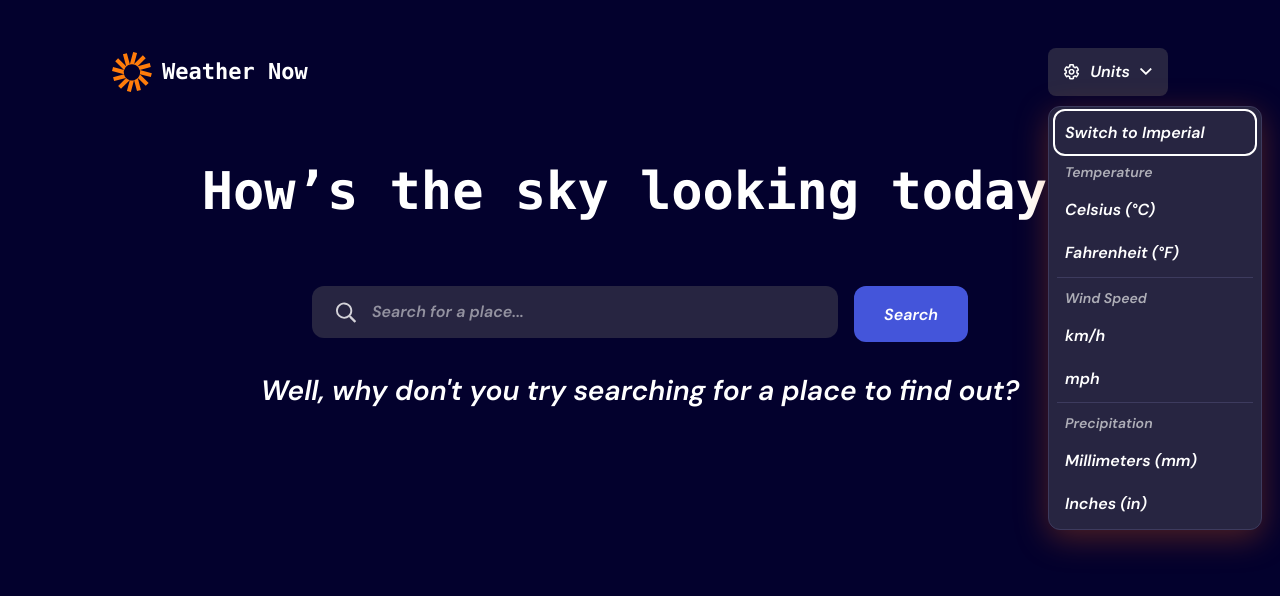
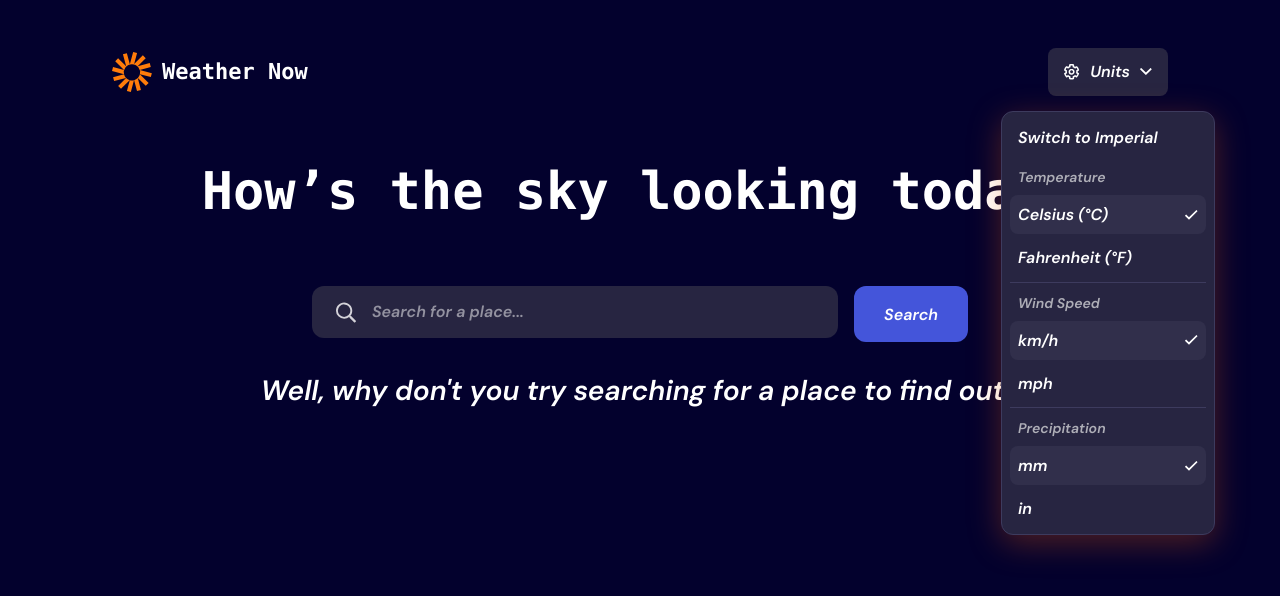
Before and after one commit to nofuenterr/weather-now, a React (Vite) app: page / in a window 1280 px wide. Both pictures are taken after a click on the button "Units". Shown: the top 596 px of the page. Built offline with nearby package versions, Linux system fonts and the light colour scheme; a web font is replaced by a local one.

Commit message:
feat: install zustand for global state and persistence of units and add unit conversion functionality

```diff
--- a/package.json
+++ b/package.json
@@ -17,12 +17,14 @@
 		"@tailwindcss/vite": "^4.1.18",
 		"@tanstack/react-query": "^5.90.17",
 		"date-fns": "^4.1.0",
+		"immer": "^11.1.3",
 		"prettier": "^3.8.0",
 		"prettier-plugin-tailwindcss": "^0.7.2",
 		"radix-ui": "^1.4.3",
 		"react": "^19.2.0",
 		"react-dom": "^19.2.0",
-		"tailwindcss": "^4.1.18"
+		"tailwindcss": "^4.1.18",
+		"zustand": "^5.0.10"
 	},
 	"devDependencies": {
 		"@eslint/js": "^9.39.1",
--- a/src/components/Header.tsx
+++ b/src/components/Header.tsx
@@ -2,6 +2,14 @@ import BrandLogo from './icons/BrandLogo';
 import { Select } from 'radix-ui';
 import DropdownIcon from './icons/DropdownIcon';
 import UnitsIcon from './icons/UnitsIcon';
+import { DropdownMenu } from 'radix-ui';
+import CheckIcon from './icons/CheckIcon';
+import {
+	useUnitsStore,
+	type PrecipitationUnit,
+	type TemperatureUnit,
+	type WindSpeedUnit,
+} from '../stores/units';
 
 export default function Header() {
 	return (
@@ -13,102 +21,211 @@ export default function Header() {
 				</span>
 			</div>
 
-			<SelectUnits />
+			<SelectUnit />
 		</header>
 	);
 }
 
-function SelectUnits() {
+function SelectUnit() {
+	const {
+		unitSystem,
+		setUnitSystem,
+		temperatureUnit,
+		setTemperatureUnit,
+		windSpeedUnit,
+		setWindSpeedUnit,
+		precipitationUnit,
+		setPrecipitationUnit,
+	} = useUnitsStore();
+
+	function isTemperatureUnit(value: string): value is TemperatureUnit {
+		return value === 'celsius' || value === 'fahrenheit';
+	}
+
+	function isWindSpeedUnit(value: string): value is WindSpeedUnit {
+		return value === 'km/h' || value === 'mph';
+	}
+
+	function isPrecipitationUnit(value: string): value is PrecipitationUnit {
+		return value === 'mm' || value === 'in';
+	}
+
+	function switchToImperial() {
+		setTemperatureUnit('fahrenheit');
+		setWindSpeedUnit('mph');
+		setPrecipitationUnit('in');
+	}
+
+	function switchToMetric() {
+		setTemperatureUnit('celsius');
+		setWindSpeedUnit('km/h');
+		setPrecipitationUnit('mm');
+	}
+
 	return (
-		<Select.Root>
-			<Select.Trigger
+		<DropdownMenu.Root>
+			<DropdownMenu.Trigger
 				className="focus-visible:outline-neutral-0 inline-flex cursor-pointer items-center justify-center gap-1.5 rounded-md bg-neutral-800 px-2.5 py-2 text-sm hover:bg-neutral-700 focus-visible:outline-3 focus-visible:outline-offset-3 md:gap-2.5 md:rounded-lg md:px-4 md:py-3 md:text-base"
 				aria-label="Select units"
 			>
-				<Select.Icon>
 				<UnitsIcon className="*:fill-neutral-0 md:size-4" />
-				</Select.Icon>
-				<Select.Value placeholder="Units" />
-				<Select.Icon>
+				<span>Units</span>
 				<DropdownIcon className="*:fill-neutral-0 h-3 md:h-4.5 md:w-3" />
-				</Select.Icon>
-			</Select.Trigger>
+			</DropdownMenu.Trigger>
 
-			<Select.Portal>
-				<Select.Content
-					position="popper"
+			<DropdownMenu.Portal>
+				<DropdownMenu.Content
 					sideOffset={10}
-					className="w-53.5 overflow-hidden rounded-xl border border-neutral-600 bg-neutral-800 drop-shadow-[0_8px_16px_rgba(241,96,9,0.32)]"
+					className="grid w-53.5 gap-1 overflow-hidden rounded-xl border border-neutral-600 bg-neutral-800 px-2 py-1.5 drop-shadow-[0_8px_16px_rgba(241,96,9,0.32)]"
 				>
-					<Select.Viewport className="grid gap-1 px-2 py-1.5">
-						<Select.Group className="grid gap-2">
-							<Select.Item
-								value="imperial"
+					<DropdownMenu.Item
+						onSelect={(event) => event.preventDefault()}
 						className="focus-visible:outline-neutral-0 cursor-pointer rounded-lg px-2 py-2.5 hover:bg-neutral-700 focus-visible:outline-2 focus-visible:outline-offset-2"
+						onClick={() => {
+							setUnitSystem(unitSystem === 'metric' ? 'imperial' : 'metric');
+							if (unitSystem === 'metric') switchToImperial();
+							if (unitSystem === 'imperial') switchToMetric();
+						}}
+						aria-label={`Switch to ${unitSystem === 'metric' ? 'imperial' : 'metric'}`}
 					>
-								<Select.ItemText>Switch to Imperial</Select.ItemText>
-							</Select.Item>
-							<Select.Item
-								value="metric"
-								className="hidden cursor-pointer px-2 py-2.5 hover:bg-neutral-700"
+						Switch to {unitSystem === 'metric' ? 'Imperial' : 'Metric'}
+					</DropdownMenu.Item>
+
+					<DropdownMenu.Group className="grid gap-2">
+						<DropdownMenu.Label className="pt-1.5 pl-2 text-sm text-neutral-300">
+							Temperature
+						</DropdownMenu.Label>
+						<DropdownMenu.RadioGroup
+							value={temperatureUnit}
+							onValueChange={(value) => {
+								if (isTemperatureUnit(value)) {
+									setTemperatureUnit(value);
+								}
+							}}
+							className="grid gap-1"
 						>
-								<Select.ItemText>Switch to Metric</Select.ItemText>
-							</Select.Item>
-						</Select.Group>
-
-						<Select.Group className="grid gap-2">
-							<Select.Label className="pt-1.5 pl-2 text-sm text-neutral-300">
-								Temperature
-							</Select.Label>
-							<div className="grid gap-1">
-								<SelectItem value="celsius" text="Celsius (°C)" />
-								<SelectItem value="fahrenheit" text="Fahrenheit (°F)" />
-							</div>
-						</Select.Group>
+							<DropdownMenu.RadioItem
+								onSelect={(event) => event.preventDefault()}
+								className="focus-visible:outline-neutral-0 flex cursor-pointer items-center justify-between rounded-lg px-2 py-2.5 hover:bg-neutral-700 focus-visible:outline-2 focus-visible:outline-offset-2"
+								value="celsius"
+								style={{
+									backgroundColor:
+										temperatureUnit === 'celsius'
+											? 'var(--color-neutral-700)'
+											: '',
+								}}
+							>
+								<span>Celsius (°C)</span>
+								{temperatureUnit === 'celsius' ? <CheckIcon /> : null}
+							</DropdownMenu.RadioItem>
+							<DropdownMenu.RadioItem
+								onSelect={(event) => event.preventDefault()}
+								className="focus-visible:outline-neutral-0 flex cursor-pointer items-center justify-between rounded-lg px-2 py-2.5 hover:bg-neutral-700 focus-visible:outline-2 focus-visible:outline-offset-2"
+								value="fahrenheit"
+								style={{
+									backgroundColor:
+										temperatureUnit === 'fahrenheit'
+											? 'var(--color-neutral-700)'
+											: '',
+								}}
+							>
+								<span>Fahrenheit (°F)</span>
+								{temperatureUnit === 'fahrenheit' ? <CheckIcon /> : null}
+							</DropdownMenu.RadioItem>
+						</DropdownMenu.RadioGroup>
+					</DropdownMenu.Group>
 
 					<Select.Separator className="h-px bg-neutral-600" />
 
-						<Select.Group className="grid gap-2">
-							<Select.Label className="pt-1.5 pl-2 text-sm text-neutral-300">
+					<DropdownMenu.Group className="grid gap-2">
+						<DropdownMenu.Label className="pt-1.5 pl-2 text-sm text-neutral-300">
 							Wind Speed
-							</Select.Label>
-							<div className="grid gap-1">
-								<SelectItem value="windspeed-km/h" text="km/h" />
-								<SelectItem value="windspeed-mph" text="mph" />
-							</div>
-						</Select.Group>
+						</DropdownMenu.Label>
+						<DropdownMenu.RadioGroup
+							value={windSpeedUnit}
+							onValueChange={(value) => {
+								if (isWindSpeedUnit(value)) {
+									setWindSpeedUnit(value);
+								}
+							}}
+							className="grid gap-1"
+						>
+							<DropdownMenu.RadioItem
+								onSelect={(event) => event.preventDefault()}
+								className="focus-visible:outline-neutral-0 flex cursor-pointer items-center justify-between rounded-lg px-2 py-2.5 hover:bg-neutral-700 focus-visible:outline-2 focus-visible:outline-offset-2"
+								value="km/h"
+								style={{
+									backgroundColor:
+										windSpeedUnit === 'km/h' ? 'var(--color-neutral-700)' : '',
+								}}
+							>
+								<span>km/h</span>
+								{windSpeedUnit === 'km/h' ? <CheckIcon /> : null}
+							</DropdownMenu.RadioItem>
+							<DropdownMenu.RadioItem
+								onSelect={(event) => event.preventDefault()}
+								className="focus-visible:outline-neutral-0 flex cursor-pointer items-center justify-between rounded-lg px-2 py-2.5 hover:bg-neutral-700 focus-visible:outline-2 focus-visible:outline-offset-2"
+								value="mph"
+								style={{
+									backgroundColor:
+										windSpeedUnit === 'mph' ? 'var(--color-neutral-700)' : '',
+								}}
+							>
+								<span>mph</span>
+								{windSpeedUnit === 'mph' ? <CheckIcon /> : null}
+							</DropdownMenu.RadioItem>
+						</DropdownMenu.RadioGroup>
+					</DropdownMenu.Group>
 
 					<Select.Separator className="h-px bg-neutral-600" />
 
-						<Select.Group className="grid gap-2">
-							<Select.Label className="pt-1.5 pl-2 text-sm text-neutral-300">
+					<DropdownMenu.Group className="grid gap-2">
+						<DropdownMenu.Label className="pt-1.5 pl-2 text-sm text-neutral-300">
 							Precipitation
-							</Select.Label>
-							<div className="grid gap-1">
-								<SelectItem value="precipitation-mm" text="Millimeters (mm)" />
-								<SelectItem value="precipitation-in" text="Inches (in)" />
-							</div>
-						</Select.Group>
-					</Select.Viewport>
-				</Select.Content>
-			</Select.Portal>
-		</Select.Root>
+						</DropdownMenu.Label>
+						<DropdownMenu.RadioGroup
+							value={precipitationUnit}
+							onValueChange={(value) => {
+								if (isPrecipitationUnit(value)) {
+									setPrecipitationUnit(value);
+								}
+							}}
+							className="grid gap-1"
+						>
+							<DropdownMenu.RadioItem
+								onSelect={(event) => event.preventDefault()}
+								className="focus-visible:outline-neutral-0 flex cursor-pointer items-center justify-between rounded-lg px-2 py-2.5 hover:bg-neutral-700 focus-visible:outline-2 focus-visible:outline-offset-2"
+								value="mm"
+								style={{
+									backgroundColor:
+										precipitationUnit === 'mm'
+											? 'var(--color-neutral-700)'
+											: '',
+								}}
+							>
+								<span>mm</span>
+								{precipitationUnit === 'mm' ? <CheckIcon /> : null}
+							</DropdownMenu.RadioItem>
+							<DropdownMenu.RadioItem
+								onSelect={(event) => event.preventDefault()}
+								className="focus-visible:outline-neutral-0 flex cursor-pointer items-center justify-between rounded-lg px-2 py-2.5 hover:bg-neutral-700 focus-visible:outline-2 focus-visible:outline-offset-2"
+								value="in"
+								style={{
+									backgroundColor:
+										precipitationUnit === 'in'
+											? 'var(--color-neutral-700)'
+											: '',
+								}}
+							>
+								<span>in</span>
+								{precipitationUnit === 'in' ? <CheckIcon /> : null}
+							</DropdownMenu.RadioItem>
+						</DropdownMenu.RadioGroup>
+					</DropdownMenu.Group>
+
+					<DropdownMenu.Arrow className="DropdownMenuArrow" />
+				</DropdownMenu.Content>
+			</DropdownMenu.Portal>
+		</DropdownMenu.Root>
 	);
 }
-
-interface SelectItemProps {
-	value: string;
-	text: string;
-}
-
-function SelectItem({ value, text }: SelectItemProps) {
-	return (
-		<Select.Item
-			value={value}
-			className="focus-visible:outline-neutral-0 cursor-pointer rounded-lg px-2 py-2.5 hover:bg-neutral-700 focus-visible:outline-2 focus-visible:outline-offset-2"
-		>
-			<Select.ItemText>{text}</Select.ItemText>
-			<Select.ItemIndicator />
-		</Select.Item>
-	);
-}
--- a/src/components/MainContent.tsx
+++ b/src/components/MainContent.tsx
@@ -8,6 +8,12 @@ import type { WeatherData } from '../types/weatherData';
 import { format } from 'date-fns';
 import WeatherDataLoading from './WeatherDataLoading';
 import getWeatherIcon, { type WeatherCodeTypes } from '../utils/getWeatherIcon';
+import { useUnitsStore } from '../stores/units';
+import {
+	getPrecipitation,
+	getTemperature,
+	getWindSpeed,
+} from '../utils/getValuesFromUnits';
 
 async function fetchWeatherData(location: string | FormattedLocation | null) {
 	if (!location || typeof location === 'string') return null;
@@ -135,6 +141,9 @@ const currentDayOfTheWeek: FullDayLabelTypes = format(
 function ContentContainer({ weatherData, query }: ContentContainerProps) {
 	const [selectedDay, setSelectedDay] =
 		useState<FullDayLabelTypes>(currentDayOfTheWeek);
+	const temperatureUnit = useUnitsStore((s) => s.temperatureUnit);
+	const windSpeedUnit = useUnitsStore((s) => s.windSpeedUnit);
+	const precipitationUnit = useUnitsStore((s) => s.precipitationUnit);
 
 	function getHourOffsetFromToday() {
 		const hourStartIndex =
@@ -201,7 +210,11 @@ function ContentContainer({ weatherData, query }: ContentContainerProps) {
 						</div>
 
 						<p className="text-8xl leading-none font-semibold tracking-[-2%] italic [@media(max-width:25rem)]:text-7xl">
-							{`${weatherData.current.temperature_2m}${weatherData.current_units.temperature_2m}`}
+							{getTemperature(
+								weatherData.current.temperature_2m,
+								temperatureUnit,
+								1
+							)}
 						</p>
 					</div>
 				</div>
@@ -209,7 +222,11 @@ function ContentContainer({ weatherData, query }: ContentContainerProps) {
 				<div className="grid grid-cols-2 gap-4 md:grid-cols-4 md:gap-5 lg:gap-6">
 					<WeatherDataCard
 						label="Feels Like"
-						value={`${weatherData.current.apparent_temperature}${weatherData.current_units.apparent_temperature}`}
+						value={getTemperature(
+							weatherData.current.apparent_temperature,
+							temperatureUnit,
+							1
+						)}
 					/>
 					<WeatherDataCard
 						label="Humidity"
@@ -217,11 +234,19 @@ function ContentContainer({ weatherData, query }: ContentContainerProps) {
 					/>
 					<WeatherDataCard
 						label="Wind"
-						value={`${weatherData.current.wind_speed_10m} ${weatherData.current_units.wind_speed_10m}`}
+						value={getWindSpeed(
+							weatherData.current.wind_speed_10m,
+							windSpeedUnit,
+							1
+						)}
 					/>
 					<WeatherDataCard
 						label="Precipitation"
-						value={`${weatherData.current.precipitation} ${weatherData.current_units.precipitation}`}
+						value={getPrecipitation(
+							weatherData.current.precipitation,
+							precipitationUnit,
+							2
+						)}
 					/>
 				</div>
 			</section>
@@ -234,8 +259,16 @@ function ContentContainer({ weatherData, query }: ContentContainerProps) {
 							<DailyWeatherCard
 								key={formatDayOfWeek(weatherData.daily.time[index])}
 								dayLabel={formatDayOfWeek(weatherData.daily.time[index])}
-								maxTemp={`${weatherData.daily.temperature_2m_max[index].toFixed(0)}°`}
-								minTemp={`${weatherData.daily.temperature_2m_min[index].toFixed(0)}°`}
+								maxTemp={getTemperature(
+									weatherData.daily.temperature_2m_max[index],
+									temperatureUnit,
+									0
+								)}
+								minTemp={getTemperature(
+									weatherData.daily.temperature_2m_min[index],
+									temperatureUnit,
+									0
+								)}
 								weatherCode={weatherData.daily.weather_code[index]}
 							/>
 						);
@@ -263,7 +296,13 @@ function ContentContainer({ weatherData, query }: ContentContainerProps) {
 									timeLabel={formatHourOfDay(
 										weatherData.hourly.time[hourOffsetFromToday + index]
 									)}
-									minTemp={`${weatherData.hourly.temperature_2m[hourOffsetFromToday + index].toFixed(0)}°`}
+									temp={getTemperature(
+										weatherData.hourly.temperature_2m[
+											hourOffsetFromToday + index
+										],
+										temperatureUnit,
+										0
+									)}
 									weatherCode={
 										weatherData.hourly.weather_code[hourOffsetFromToday + index]
 									}
@@ -389,13 +428,13 @@ function SelectItem({ value, text }: SelectItemProps) {
 
 interface HourlyWeatherCardProps {
 	timeLabel: string;
-	minTemp: string;
+	temp: string;
 	weatherCode: WeatherCodeTypes;
 }
 
 function HourlyWeatherCard({
 	timeLabel,
-	minTemp,
+	temp,
 	weatherCode,
 }: HourlyWeatherCardProps) {
 	return (
@@ -407,7 +446,7 @@ function HourlyWeatherCard({
 				<h3 className="text-xl">{timeLabel}</h3>
 			</div>
 
-			<p className="">{minTemp}</p>
+			<p className="">{temp}</p>
 		</li>
 	);
 }
--- /dev/null
+++ b/src/components/icons/CheckIcon.tsx
@@ -0,0 +1,19 @@
+import { type IconComponentProps } from '../../types/iconComponentProps';
+
+export default function CheckIcon(props: IconComponentProps) {
+	return (
+		<svg
+			width={13}
+			height={10}
+			viewBox="0 0 13 10"
+			fill="none"
+			xmlns="http://www.w3.org/2000/svg"
+			{...props}
+		>
+			<path
+				d="M11.184.137c.136-.137.355-.137.464 0l.793.765c.11.137.11.356 0 .465L4.238 9.57a.315.315 0 01-.465 0L.11 5.934C0 5.797 0 5.578.11 5.469l.793-.793c.11-.11.328-.11.465 0l2.625 2.652L11.184.137z"
+				className="fill-neutral-0"
+			/>
+		</svg>
+	);
+}
--- /dev/null
+++ b/src/stores/units.ts
@@ -0,0 +1,40 @@
+import { create } from 'zustand';
+import { immer } from 'zustand/middleware/immer';
+import { persist } from 'zustand/middleware';
+
+export type UnitSystems = 'metric' | 'imperial';
+export type TemperatureUnit = 'celsius' | 'fahrenheit';
+export type WindSpeedUnit = 'km/h' | 'mph';
+export type PrecipitationUnit = 'mm' | 'in';
+
+export interface UnitsState {
+	unitSystem: UnitSystems;
+	temperatureUnit: TemperatureUnit;
+	windSpeedUnit: WindSpeedUnit;
+	precipitationUnit: PrecipitationUnit;
+	setUnitSystem: (unitSystem: UnitSystems) => void;
+	setTemperatureUnit: (temperatureUnit: TemperatureUnit) => void;
+	setWindSpeedUnit: (windSpeedUnit: WindSpeedUnit) => void;
+	setPrecipitationUnit: (precipitationUnit: PrecipitationUnit) => void;
+}
+
+export const useUnitsStore = create<UnitsState>()(
+	persist(
+		immer((set) => ({
+			unitSystem: 'metric',
+			temperatureUnit: 'celsius',
+			windSpeedUnit: 'km/h',
+			precipitationUnit: 'mm',
+			setUnitSystem: (unitSystem: UnitSystems) => set({ unitSystem }),
+			setTemperatureUnit: (temperatureUnit: TemperatureUnit) =>
+				set({ temperatureUnit }),
+			setWindSpeedUnit: (windSpeedUnit: WindSpeedUnit) =>
+				set({ windSpeedUnit }),
+			setPrecipitationUnit: (precipitationUnit: PrecipitationUnit) =>
+				set({ precipitationUnit }),
+		})),
+		{
+			name: 'units-storage',
+		}
+	)
+);
--- /dev/null
+++ b/src/utils/getValuesFromUnits.ts
@@ -0,0 +1,36 @@
+import type {
+	PrecipitationUnit,
+	TemperatureUnit,
+	WindSpeedUnit,
+} from '../stores/units';
+
+export function getTemperature(
+	value: number,
+	unit: TemperatureUnit,
+	decimalPlaces: number
+): string {
+	if (unit === 'celsius') return `${value.toFixed(decimalPlaces)}°`;
+	if (unit === 'fahrenheit')
+		return `${(value * 1.8 + 32).toFixed(decimalPlaces)}°`;
+	return `${value.toFixed(decimalPlaces)}°`;
+}
+
+export function getWindSpeed(
+	value: number,
+	unit: WindSpeedUnit,
+	decimalPlaces: number
+): string {
+	if (unit === 'km/h') return `${value.toFixed(decimalPlaces)} km/h`;
+	if (unit === 'mph') return `${(value / 1.609).toFixed(decimalPlaces)} mph`;
+	return `${value.toFixed(decimalPlaces)} km/h`;
+}
+
+export function getPrecipitation(
+	value: number,
+	unit: PrecipitationUnit,
+	decimalPlaces: number
+): string {
+	if (unit === 'mm') return `${value.toFixed(decimalPlaces)} mm`;
+	if (unit === 'in') return `${(value / 25.4).toFixed(decimalPlaces)} in`;
+	return `${value.toFixed(decimalPlaces)} mm`;
+}
```
Also changed, not shown: 1 other file (tests, documents, lock files or other folders). Lines whose indentation alone changed are shown as unchanged.
